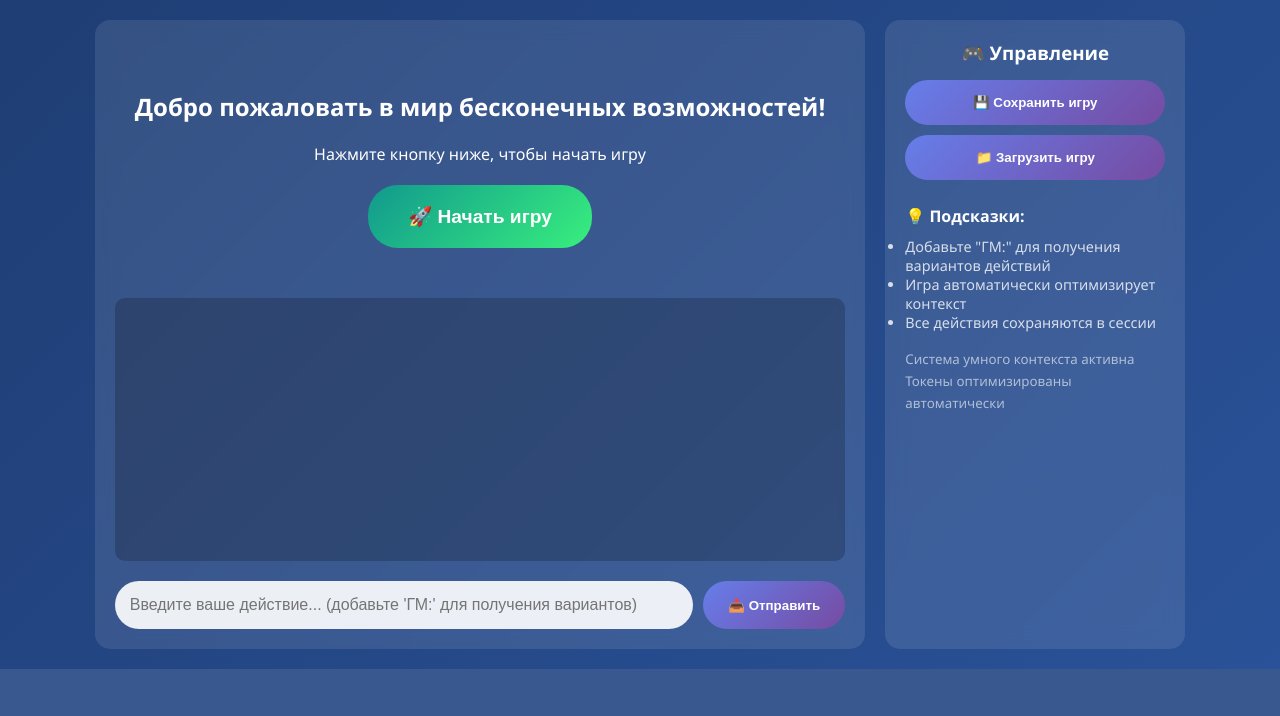
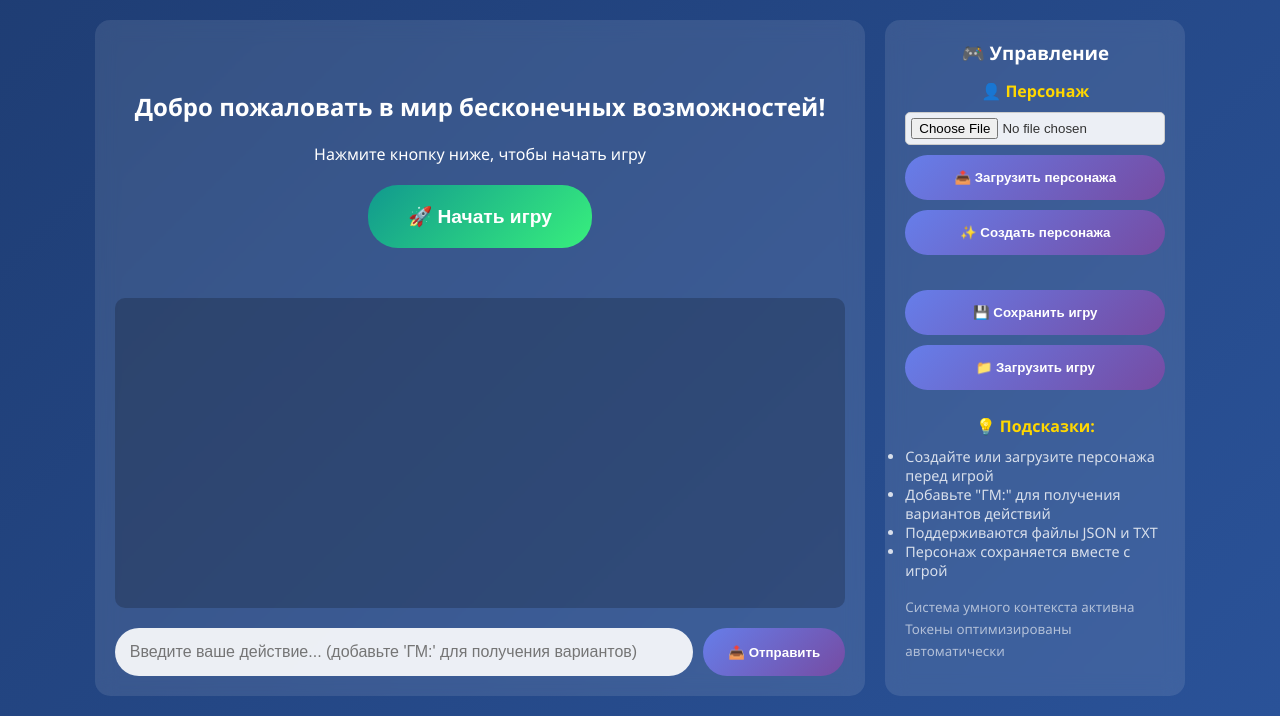
Before and after one commit to lewa68/NarrativeGame, a Flask app: page / in a window 1280 px wide. Shown: the part 131-847 px from the top of the page. Before the commit the page ends 800 px from the top, so only its background shows below. Run offline with Flask 3, Linux system fonts and the light colour scheme.

Commit message:
Assistant checkpoint: Add character upload and creation system
Assistant generated file changes:
- main.py: Add character system with file upload and creation, Add character upload and creation endpoints, Update send_message to handle character creation, Update save_game to include character data
- templates/index.html: Add character upload and creation UI, Add character management CSS, Add character management JavaScript functions, Update hints section

---

User prompt:

смотри, у пользователя должна быть возможность отправить файл персонажа за которого он будет играть, если этого не сделано перед началом игры, то гм должен предложить создать персонажа прямо сейчас

Replit-Commit-Author: Assistant
Replit-Commit-Session-Id: 951434ff-bf89-4f6a-9749-a115fa94970f

```diff
--- a/main.py
+++ b/main.py
@@ -185,8 +185,14 @@ def start_game():
 
     session['conversation_history'] = []
     session['system_prompt'] = system_prompt
+    session['character'] = None
 
-    response = chat_with_ai("Начни игру с предложения выбрать сеттинг", system_prompt, [])
+    # Проверяем, есть ли персонаж
+    if 'character' not in session or not session['character']:
+        response = "🎭 **Добро пожаловать в игру!**\n\nПрежде чем начать, мне нужно знать вашего персонажа. У вас есть два варианта:\n\n1. **Загрузить готового персонажа** - используйте кнопку загрузки файла выше\n2. **Создать нового персонажа** - напишите 'создать персонажа' и я помогу вам создать уникального героя\n\nЧто выберете?"
+    else:
+        character_info = session['character']
+        response = chat_with_ai(f"Начни игру для персонажа: {character_info}", system_prompt, [])
 
     if response and response.strip():
         session['conversation_history'] = [
@@ -204,10 +210,24 @@ def send_message():
     if not user_message:
         return jsonify({"error": "Пустое сообщение"})
 
+    # Проверяем, запрашивает ли игрок создание персонажа
+    if 'создать персонажа' in user_message.lower() or 'создание персонажа' in user_message.lower():
+        return create_character_start()
+
+    # Проверяем, есть ли персонаж
+    if not session.get('character'):
+        return jsonify({
+            "response": "⚠️ Сначала нужно создать или загрузить персонажа! Напишите 'создать персонажа' или используйте кнопку загрузки файла."
+        })
+
     conversation_history = session.get('conversation_history', [])
     system_prompt = session.get('system_prompt', '')
 
-    response = chat_with_ai(user_message, system_prompt, conversation_history)
+    # Добавляем информацию о персонаже в контекст
+    character_info = session.get('character')
+    enhanced_prompt = f"{user_message}\n\n[ПЕРСОНАЖ ИГРОКА: {character_info}]"
+
+    response = chat_with_ai(enhanced_prompt, system_prompt, conversation_history)
 
     if response and response.strip():
         conversation_history.extend([
@@ -218,13 +238,30 @@ def send_message():
 
     return jsonify({"response": response})
 
+def create_character_start():
+    """Начинает процесс создания персонажа"""
+    session['character_creation_history'] = []
+
+    response = """🎭 **СОЗДАНИЕ ПЕРСОНАЖА**
+
+Отлично! Давайте создадим вашего персонажа. Я задам вам несколько вопросов, чтобы лучше понять, кого вы хотите играть.
+
+**Первый вопрос:** Как зовут вашего персонажа и в каком мире или сеттинге вы хотели бы играть? (фэнтези, современность, киберпанк, космос и т.д.)"""
+
+    return jsonify({
+        "response": response,
+        "character_creation": True
+    })
+
 @app.route('/save_game', methods=['POST'])
 def save_game():
     """Сохраняет текущую игру"""
     conversation_history = session.get('conversation_history', [])
+    character = session.get('character')
     save_data = {
         "timestamp": datetime.now().isoformat(),
-        "conversation_history": conversation_history
+        "conversation_history": conversation_history,
+        "character": character
     }
 
     with open("game_save.json", "w", encoding="utf-8") as f:
@@ -240,10 +277,138 @@ def load_game():
             save_data = json.load(f)
 
         session['conversation_history'] = save_data.get('conversation_history', [])
+        session['character'] = save_data.get('character', None)
         return jsonify({"message": "Игра загружена", "timestamp": save_data.get('timestamp')})
 
     except FileNotFoundError:
         return jsonify({"error": "Файл сохранения не найден"})
+
+@app.route('/upload_character', methods=['POST'])
+def upload_character():
+    """Загружает файл персонажа"""
+    if 'character_file' not in request.files:
+        return jsonify({"error": "Файл не выбран"})
+
+    file = request.files['character_file']
+    if file.filename == '':
+        return jsonify({"error": "Файл не выбран"})
+
+    try:
+        # Читаем содержимое файла
+        content = file.read().decode('utf-8')
+
+        # Пытаемся распарсить как JSON
+        try:
+            character_data = json.loads(content)
+            # Создаем читаемое описание персонажа
+            character_description = format_character_description(character_data)
+        except json.JSONDecodeError:
+            # Если не JSON, используем как текст
+            character_description = content
+
+        session['character'] = character_description
+        return jsonify({"message": "Персонаж загружен успешно", "character": character_description})
+
+    except Exception as e:
+        return jsonify({"error": f"Ошибка при загрузке файла: {str(e)}"})
+
+@app.route('/create_character', methods=['POST'])
+def create_character():
+    """Создает персонажа через взаимодействие с ГМ"""
+    data = request.get_json()
+    user_input = data.get('input', '')
+
+    system_prompt = session.get('system_prompt', '')
+    creation_history = session.get('character_creation_history', [])
+
+    # Специальный промпт для создания персонажа
+    character_creation_prompt = f"""
+{system_prompt}
+
+РЕЖИМ СОЗДАНИЯ ПЕРСОНАЖА:
+Ты помогаешь игроку создать персонажа. Задавай вопросы о:
+- Имени и внешности
+- Предыстории и характере
+- Навыках и способностях
+- Снаряжении и особенностях
+
+Когда персонаж будет готов, заверши описанием в формате:
+=== ПЕРСОНАЖ СОЗДАН ===
+[Полное описание персонажа]
+=== КОНЕЦ ОПИСАНИЯ ===
+"""
+
+    response = chat_with_ai(user_input, character_creation_prompt, creation_history)
+
+    # Проверяем, завершено ли создание персонажа
+    if "=== ПЕРСОНАЖ СОЗДАН ===" in response:
+        # Извлекаем описание персонажа
+        start_marker = "=== ПЕРСОНАЖ СОЗДАН ==="
+        end_marker = "=== КОНЕЦ ОПИСАНИЯ ==="
+
+        start_idx = response.find(start_marker) + len(start_marker)
+        end_idx = response.find(end_marker)
+
+        if end_idx > start_idx:
+            character_description = response[start_idx:end_idx].strip()
+            session['character'] = character_description
+            session.pop('character_creation_history', None)  # Очищаем историю создания
+
+            return jsonify({
+                "response": response,
+                "character_created": True,
+                "character": character_description
+            })
+
+    # Продолжаем процесс создания
+    creation_history.extend([
+        {"role": "user", "content": user_input},
+        {"role": "assistant", "content": response}
+    ])
+    session['character_creation_history'] = creation_history
+
+    return jsonify({"response": response, "character_created": False})
+
+def format_character_description(character_data):
+    """Форматирует данные персонажа из JSON в читаемый текст"""
+    if isinstance(character_data, dict):
+        description = "=== ПЕРСОНАЖ ===\n"
+
+        # Основная информация
+        if 'name' in character_data:
+            description += f"Имя: {character_data['name']}\n"
+        if 'race' in character_data:
+            description += f"Раса: {character_data['race']}\n"
+        if 'class' in character_data:
+            description += f"Класс: {character_data['class']}\n"
+        if 'level' in character_data:
+            description += f"Уровень: {character_data['level']}\n"
+
+        # Характеристики
+        if 'stats' in character_data:
+            description += "\nХарактеристики:\n"
+            for stat, value in character_data['stats'].items():
+                description += f"- {stat}: {value}\n"
+
+        # Навыки
+        if 'skills' in character_data:
+            description += "\nНавыки:\n"
+            for skill in character_data['skills']:
+                description += f"- {skill}\n"
+
+        # Снаряжение
+        if 'equipment' in character_data:
+            description += "\nСнаряжение:\n"
+            for item in character_data['equipment']:
+                description += f"- {item}\n"
+
+        # Предыстория
+        if 'background' in character_data:
+            description += f"\nПредыстория: {character_data['background']}\n"
+
+        return description
+
+    return str(character_data)
 
 # Консольная версия (для обратной совместимости)
 def console_main():
--- a/templates/index.html
+++ b/templates/index.html
@@ -151,8 +151,29 @@
             text-align: center;
         }
 
+        .controls h4 {
+            margin-bottom: 10px;
+            text-align: center;
+            color: #ffd700;
+        }
+
         .control-group {
             margin-bottom: 15px;
+        }
+
+        .character-info {
+            background: rgba(255,215,0,0.2);
+            padding: 10px;
+            border-radius: 8px;
+            margin-bottom: 10px;
+            font-size: 0.9em;
+            border-left: 3px solid #ffd700;
+        }
+
+        #characterFile {
+            background: rgba(255,255,255,0.9);
+            color: #333;
+            border: 1px solid #ccc;
         }
 
         .loading {
@@ -232,6 +253,17 @@
             <h3>🎮 Управление</h3>
 
             <div class="control-group">
+                <h4>👤 Персонаж</h4>
+                <input type="file" id="characterFile" accept=".json,.txt" style="width: 100%; margin-bottom: 10px; padding: 5px; border-radius: 5px;">
+                <button class="action-btn" onclick="uploadCharacter()" style="width: 100%; margin-bottom: 10px;">
+                    📤 Загрузить персонажа
+                </button>
+                <button class="action-btn" onclick="createCharacter()" style="width: 100%; margin-bottom: 20px;">
+                    ✨ Создать персонажа
+                </button>
+            </div>
+
+            <div class="control-group">
                 <button class="action-btn" onclick="saveGame()" style="width: 100%; margin-bottom: 10px;">
                     💾 Сохранить игру
                 </button>
@@ -243,9 +275,10 @@
             <div class="control-group">
                 <h4>💡 Подсказки:</h4>
                 <ul style="font-size: 0.9em; opacity: 0.8; margin-top: 10px;">
+                    <li>Создайте или загрузите персонажа перед игрой</li>
                     <li>Добавьте "ГМ:" для получения вариантов действий</li>
-                    <li>Игра автоматически оптимизирует контекст</li>
-                    <li>Все действия сохраняются в сессии</li>
+                    <li>Поддерживаются файлы JSON и TXT</li>
+                    <li>Персонаж сохраняется вместе с игрой</li>
                 </ul>
             </div>
 
@@ -406,6 +439,74 @@
                 alert('Ошибка загрузки: ' + error.message);
             });
         }
+
+        function uploadCharacter() {
+            const fileInput = document.getElementById('characterFile');
+            const file = fileInput.files[0];
+
+            if (!file) {
+                alert('Пожалуйста, выберите файл персонажа');
+                return;
+            }
+
+            const formData = new FormData();
+            formData.append('character_file', file);
+
+            fetch('/upload_character', {
+                method: 'POST',
+                body: formData
+            })
+            .then(response => response.json())
+            .then(data => {
+                if (data.error) {
+                    alert('Ошибка загрузки персонажа: ' + data.error);
+                } else {
+                    alert('✅ ' + data.message);
+                    showCharacterInfo(data.character);
+                    fileInput.value = ''; // Очищаем поле файла
+                }
+            })
+            .catch(error => {
+                alert('Ошибка загрузки персонажа: ' + error.message);
+            });
+        }
+
+        function createCharacter() {
+            // Переходим в режим создания персонажа
+            if (document.getElementById('game-area').style.display === 'none') {
+                // Если игра еще не начата, начинаем с создания персонажа
+                document.getElementById('start-screen').style.display = 'none';
+                document.getElementById('game-area').style.display = 'flex';
+            }
+
+            // Отправляем запрос на создание персонажа
+            const messageInput = document.getElementById('messageInput');
+            messageInput.value = 'создать персонажа';
+            sendMessage();
+        }
+
+        function showCharacterInfo(character) {
+            // Показываем информацию о персонаже в интерфейсе
+            const controlsDiv = document.querySelector('.controls');
+
+            // Удаляем старую информацию о персонаже
+            const oldInfo = controlsDiv.querySelector('.character-info');
+            if (oldInfo) {
+                oldInfo.remove();
+            }
+
+            // Добавляем новую информацию
+            const characterDiv = document.createElement('div');
+            characterDiv.className = 'character-info';
+            characterDiv.innerHTML = `
+                <strong>👤 Текущий персонаж:</strong><br>
+                <small>${character.substring(0, 100)}${character.length > 100 ? '...' : ''}</small>
+            `;
+
+            // Вставляем после заголовка управления
+            const h3 = controlsDiv.querySelector('h3');
+            h3.insertAdjacentElement('afterend', characterDiv);
+        }
     </script>
 </body>
 </html>
```
